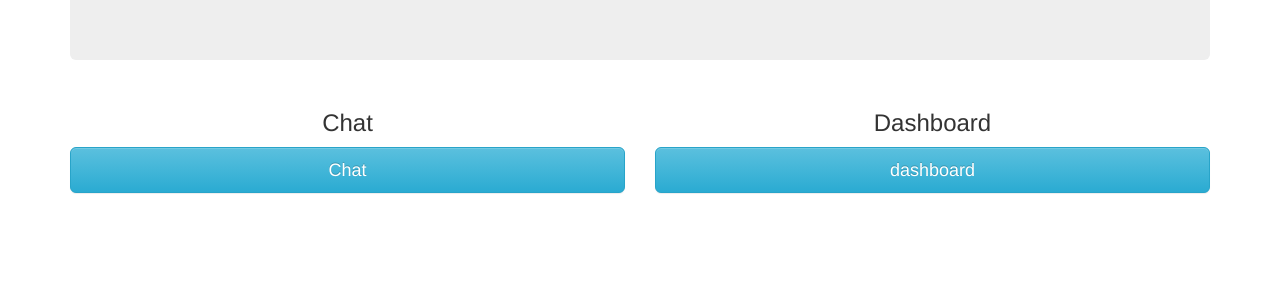
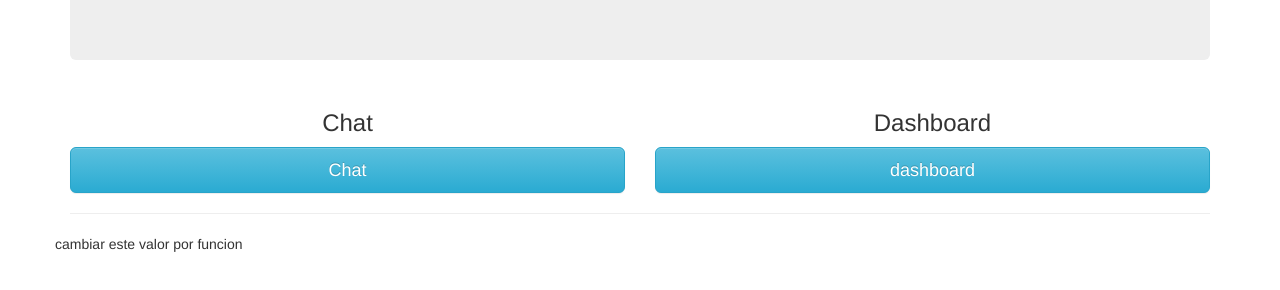
Before and after one commit to Sergioeabarcaf/totem, a website: page nodejs/views/index.html in a window 1280 px wide. Shown: the part 180-470 px from the top of the page. Drawn offline with Linux system fonts and the light colour scheme; files that its build step writes are made by us from their sources; files whose address does not match are found by name.

Commit message:
se agrega referencia del parrafo a cambiar

```diff
--- a/nodejs/views/index.html
+++ b/nodejs/views/index.html
@@ -28,7 +28,9 @@
 				<a href="/dashboard" class="btn btn-info btn-lg btn-block" role="button">dashboard</a>
 			</div>
 		</div>
+		<hr>
 		<div class="row" id="alerta">
+			<p>cambiar este valor por funcion</p>
 
 		</div>
 	</div>
```
